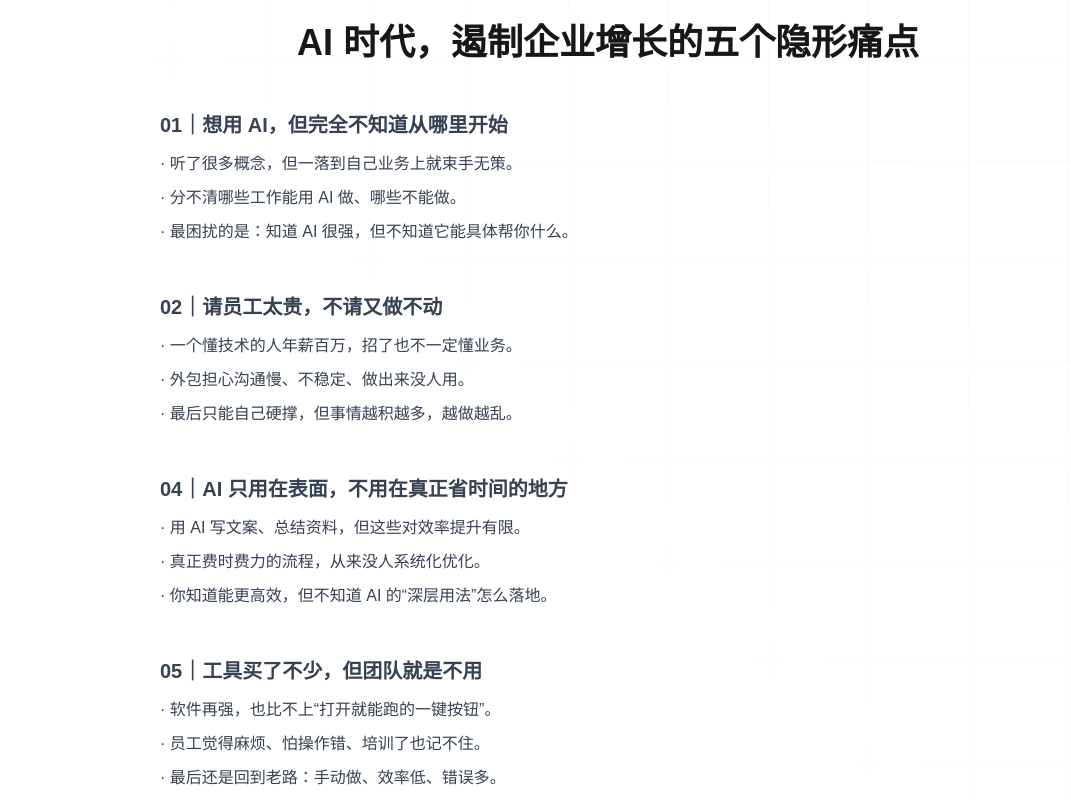
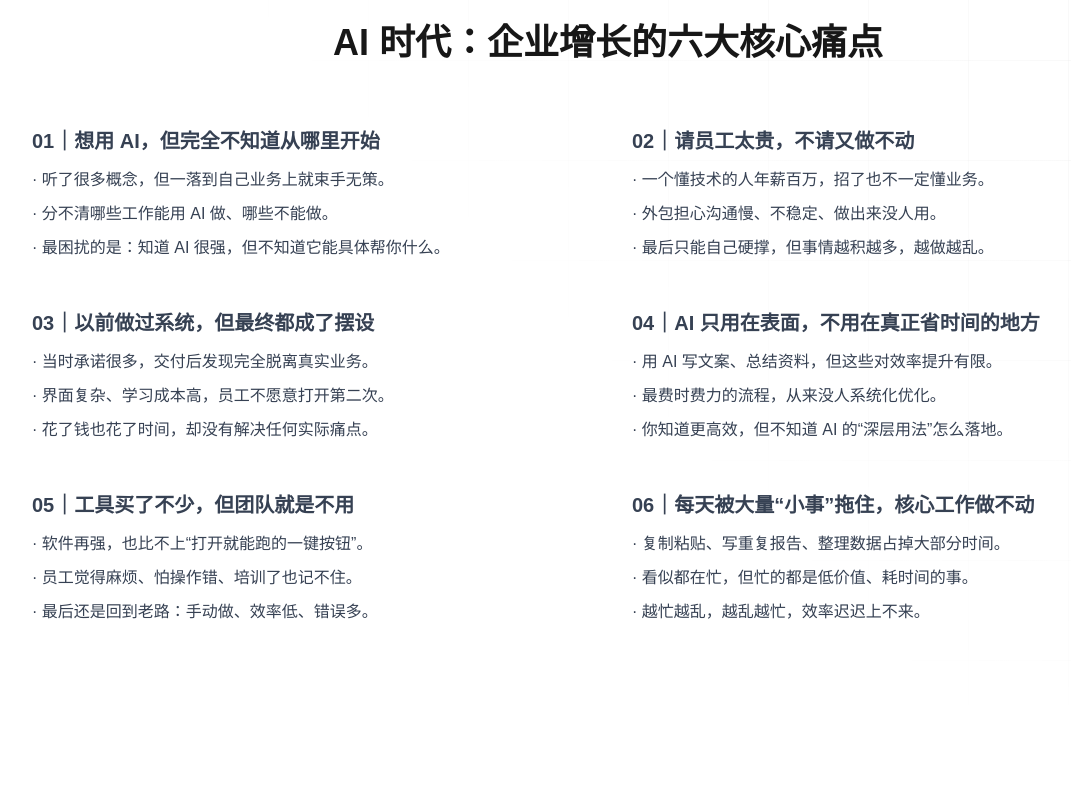
Before and after one commit to LEO-JIM/shangqunai, a Next.js app: page / in a window 1280 px wide. Shown: the part 1040-1840 px from the top of the page, without its empty margins (32-1103 px from the left). After the commit the page ends 1745 px from the top, so only its background shows below. Built offline with nearby package versions, Linux system fonts and the light colour scheme.

Commit message:
双栏布局

```diff
--- a/components/PainPoints.tsx
+++ b/components/PainPoints.tsx
@@ -1,64 +1,74 @@
 import React from "react";
 
 const PainPoints: React.FC = () => {
+  const points = [
+    {
+      title: "01｜想用 AI，但完全不知道从哪里开始",
+      bullets: [
+        "听了很多概念，但一落到自己业务上就束手无策。",
+        "分不清哪些工作能用 AI 做、哪些不能做。",
+        "最困扰的是：知道 AI 很强，但不知道它能具体帮你什么。",
+      ],
+    },
+    {
+      title: "02｜请员工太贵，不请又做不动",
+      bullets: [
+        "一个懂技术的人年薪百万，招了也不一定懂业务。",
+        "外包担心沟通慢、不稳定、做出来没人用。",
+        "最后只能自己硬撑，但事情越积越多，越做越乱。",
+      ],
+    },
+    {
+      title: "03｜以前做过系统，但最终都成了摆设",
+      bullets: [
+        "当时承诺很多，交付后发现完全脱离真实业务。",
+        "界面复杂、学习成本高，员工不愿意打开第二次。",
+        "花了钱也花了时间，却没有解决任何实际痛点。",
+      ],
+    },
+    {
+      title: "04｜AI 只用在表面，不用在真正省时间的地方",
+      bullets: [
+        "用 AI 写文案、总结资料，但这些对效率提升有限。",
+        "最费时费力的流程，从来没人系统化优化。",
+        "你知道更高效，但不知道 AI 的“深层用法”怎么落地。",
+      ],
+    },
+    {
+      title: "05｜工具买了不少，但团队就是不用",
+      bullets: [
+        "软件再强，也比不上“打开就能跑的一键按钮”。",
+        "员工觉得麻烦、怕操作错、培训了也记不住。",
+        "最后还是回到老路：手动做、效率低、错误多。",
+      ],
+    },
+    {
+      title: "06｜每天被大量“小事”拖住，核心工作做不动",
+      bullets: [
+        "复制粘贴、写重复报告、整理数据占掉大部分时间。",
+        "看似都在忙，但忙的都是低价值、耗时间的事。",
+        "越忙越乱，越乱越忙，效率迟迟上不来。",
+      ],
+    },
+  ];
+
   return (
     <section className="w-full py-20 px-6 md:px-8">
-      <h2 className="text-3xl md:text-4xl font-bold text-center mb-12">
-        AI 时代，遏制企业增长的五个隐形痛点
+      <h2 className="text-3xl md:text-4xl font-bold text-center mb-16">
+        AI 时代：企业增长的六大核心痛点
       </h2>
 
-      <div className="max-w-4xl mx-auto space-y-12 text-gray-700 leading-relaxed">
-
-        {/* 01 */}
-        <div>
-          <h3 className="text-xl font-semibold mb-3">01｜想用 AI，但完全不知道从哪里开始</h3>
-          <ul className="space-y-2">
-            <li>· 听了很多概念，但一落到自己业务上就束手无策。</li>
-            <li>· 分不清哪些工作能用 AI 做、哪些不能做。</li>
-            <li>· 最困扰的是：知道 AI 很强，但不知道它能具体帮你什么。</li>
-          </ul>
-        </div>
-
-        {/* 02 */}
-        <div>
-          <h3 className="text-xl font-semibold mb-3">02｜请员工太贵，不请又做不动</h3>
-          <ul className="space-y-2">
-            <li>· 一个懂技术的人年薪百万，招了也不一定懂业务。</li>
-            <li>· 外包担心沟通慢、不稳定、做出来没人用。</li>
-            <li>· 最后只能自己硬撑，但事情越积越多，越做越乱。</li>
-          </ul>
-        </div>
-
-        {/* 03 */}
-        <div>
-          <h3 className="text-xl font-semibold mb-3">04｜AI 只用在表面，不用在真正省时间的地方</h3>
-          <ul className="space-y-2">
-            <li>· 用 AI 写文案、总结资料，但这些对效率提升有限。</li>
-            <li>· 真正费时费力的流程，从来没人系统化优化。</li>
-            <li>· 你知道能更高效，但不知道 AI 的“深层用法”怎么落地。</li>
-          </ul>
-        </div>
-
-        {/* 04 */}
-        <div>
-          <h3 className="text-xl font-semibold mb-3">05｜工具买了不少，但团队就是不用</h3>
-          <ul className="space-y-2">
-            <li>· 软件再强，也比不上“打开就能跑的一键按钮”。</li>
-            <li>· 员工觉得麻烦、怕操作错、培训了也记不住。</li>
-            <li>· 最后还是回到老路：手动做、效率低、错误多。</li>
-          </ul>
-        </div>
-
-        {/* 05 */}
-        <div>
-          <h3 className="text-xl font-semibold mb-3">06｜每天被大量“小事”拖住，核心工作做不动</h3>
-          <ul className="space-y-2">
-            <li>· 复制粘贴、写重复报告、整理数据占掉大部分时间。</li>
-            <li>· 看似都在忙，但忙的都是低价值、耗时间的事。</li>
-            <li>· 越忙越乱，越乱越忙，效率迟迟上不来。</li>
-          </ul>
-        </div>
-
+      <div className="grid grid-cols-1 md:grid-cols-2 gap-12 max-w-6xl mx-auto text-gray-700 leading-relaxed">
+        {points.map((p, idx) => (
+          <div key={idx}>
+            <h3 className="text-xl font-semibold mb-3">{p.title}</h3>
+            <ul className="space-y-2">
+              {p.bullets.map((b, i) => (
+                <li key={i}>· {b}</li>
+              ))}
+            </ul>
+          </div>
+        ))}
       </div>
     </section>
   );
```
